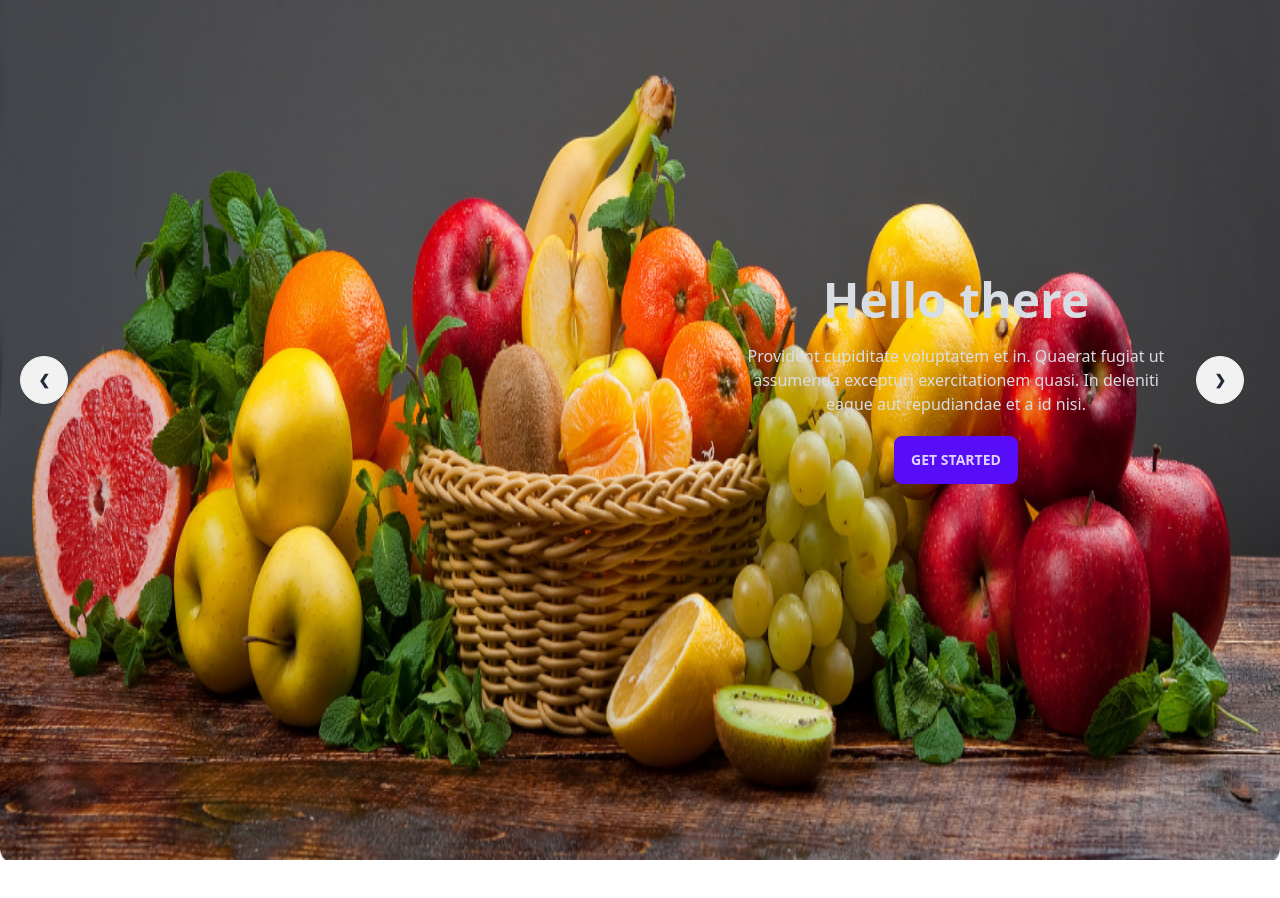
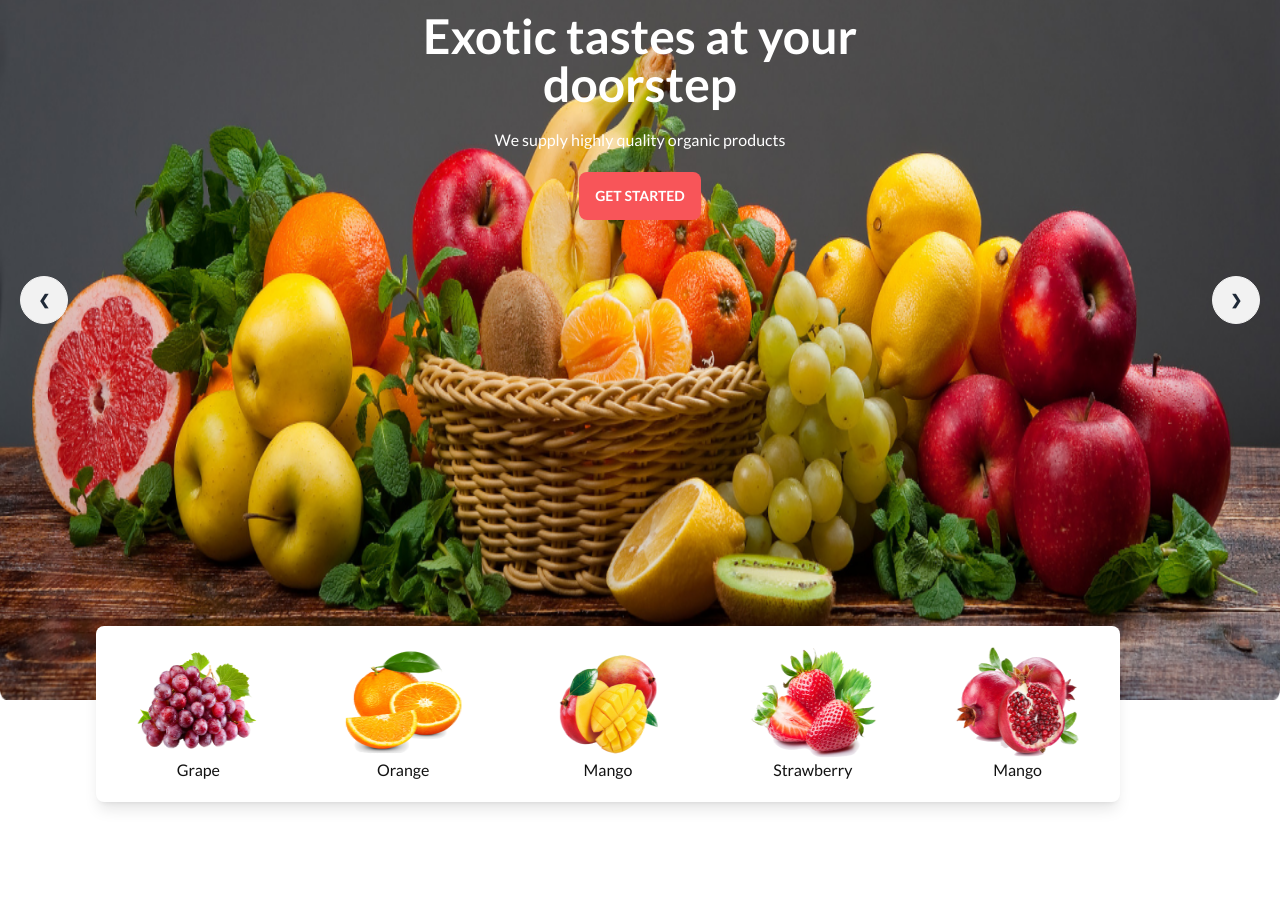
Before and after one commit to Arahman75/B8A3-fruit-brust, a plain HTML site: page index.html in a window 1280 px wide. Shown: the part 240-1138 px from the top of the page. After the commit the page ends 1106 px from the top, so only its background shows below. Drawn offline with nearby package versions, Linux system fonts and the light colour scheme; grey boxes are pictures that could not be loaded.

Commit message:
added the banner section

```diff
--- a/index.html
+++ b/index.html
@@ -13,11 +13,17 @@
     <script src="https://cdn.tailwindcss.com"></script>
     <!-- font awesome -->
     <script src="https://kit.fontawesome.com/05eab3cc6e.js" crossorigin="anonymous"></script>
+    <!-- google font -->
+    <link rel="preconnect" href="https://fonts.googleapis.com">
+    <link rel="preconnect" href="https://fonts.gstatic.com" crossorigin>
+    <link
+        href="https://fonts.googleapis.com/css2?family=Crimson+Text:ital,wght@0,600;0,700;1,400&family=Lato:wght@400;700;900&display=swap"
+        rel="stylesheet">
 </head>
 
-<body>
+<body class="font-lato">
     <!-- header section start here -->
-    <header class="max-w-screen-xl mx-auto">
+    <header class="max-w-screen-xl mx-auto mb-14">
         <!-- navbar section start here -->
         <div class="navbar bg-[#F85559] rounded-full min-h-min py-3 px-8 text-white">
             <div class="navbar-start hidden lg:block">
@@ -59,28 +65,34 @@
         <!-- navbar section end here -->
 
         <!-- banner section start here -->
-        <div class="carousel w-full my-14">
-            <div id="slide1" class="carousel-item relative w-full">
+        <div class="carousel w-full h-screen mt-14">
+            <div id="slide1" class="carousel-item relative w-full ">
                 <img src="./images/banner1.png" class="w-full" />
+
+                <div class="absolute top-28 w-1/2 text-center left-1/4">
+                    <div class="text-white">
+                        <h1 class="mb-5 text-5xl font-bold">Exotic tastes at your <br> doorstep</h1>
+                        <p class="mb-5">We supply highly quality organic products</p>
+                        <button class="btn bg-[#F85559] border-0 text-white">Get Started</button>
+                    </div>
+                </div>
+
                 <div
                     class="absolute flex justify-between items-center transform -translate-y-1/2 left-5 right-5 top-1/2">
                     <a href="#slide4" class="btn btn-circle">❮</a>
-
-                    <div class="hero-content  text-center text-neutral-content">
-                        <div class="max-w-md text-center">
-                            <div>
-                                <h1 class="mb-5 text-5xl font-bold">Hello there</h1>
-                                <p class="mb-5">Provident cupiditate voluptatem et in. Quaerat fugiat ut assumenda
-                                    excepturi
-                                    exercitationem quasi. In deleniti eaque aut repudiandae et a id nisi.</p>
-                                <button class="btn btn-primary">Get Started</button>
-                            </div>
-                        </div>
                     <a href="#slide2" class="btn btn-circle">❯</a>
                 </div>
             </div>
             <div id="slide2" class="carousel-item relative w-full">
                 <img src="./images/banner2.png" class="w-full" />
+                <div class="absolute top-28 w-1/2 text-center left-1/4">
+                    <div class="text-white">
+                        <h1 class="mb-5 text-5xl font-bold">Exotic tastes at your <br> doorstep</h1>
+                        <p class="mb-5">We supply highly quality organic products</p>
+                        <button class="btn bg-[#F85559] border-0 text-white">Get Started</button>
+                    </div>
+                </div>
+
                 <div class="absolute flex justify-between transform -translate-y-1/2 left-5 right-5 top-1/2">
                     <a href="#slide1" class="btn btn-circle">❮</a>
                     <a href="#slide3" class="btn btn-circle">❯</a>
@@ -88,6 +100,14 @@
             </div>
             <div id="slide3" class="carousel-item relative w-full">
                 <img src="./images/banner3.png" class="w-full" />
+
+                <div class="absolute top-28 w-1/2 text-center left-1/4">
+                    <div class="text-white">
+                        <h1 class="mb-5 text-5xl font-bold">Exotic tastes at your <br> doorstep</h1>
+                        <p class="mb-5">We supply highly quality organic products</p>
+                        <button class="btn bg-[#F85559] border-0 text-white">Shop Now</button>
+                    </div>
+                </div>
                 <div class="absolute flex justify-between transform -translate-y-1/2 left-5 right-5 top-1/2">
                     <a href="#slide2" class="btn btn-circle">❮</a>
                     <a href="#slide4" class="btn btn-circle">❯</a>
@@ -95,12 +115,48 @@
             </div>
             <div id="slide4" class="carousel-item relative w-full">
                 <img src="./images/banner4.png" class="w-full" />
+
+                <div class="absolute top-28 w-1/2 text-center left-1/4">
+                    <div class="text-white">
+                        <h1 class="mb-5 text-5xl font-bold">Exotic tastes at your <br> doorstep</h1>
+                        <p class="mb-5">We supply highly quality organic products</p>
+                        <button class="btn bg-[#F85559] border-0 text-white">Shop Now</button>
+                    </div>
+                </div>
                 <div class="absolute flex justify-between transform -translate-y-1/2 left-5 right-5 top-1/2">
                     <a href="#slide3" class="btn btn-circle">❮</a>
                     <a href="#slide1" class="btn btn-circle">❯</a>
                 </div>
             </div>
         </div>
+        <!-- banner section end here -->
+        <!-- banner bottom section start here -->
+        <div class="mb-40 hidden lg:block">
+            <div
+                class="w-4/5 ml-24 bg-[#FFF] shadow-lg absolute rounded-lg -mt-20 py-5 flex justify-around items-center">
+                <div class="text-center">
+                    <img class="w-32 h-28" src="./images/fruit1.png" alt="">
+                    <p class="text-[#121212]">Grape</p>
+                </div>
+                <div class="text-center">
+                    <img class="w-32 h-28" src="./images/fruit2.png" alt="">
+                    <p class="text-[#121212]">Orange</p>
+                </div>
+                <div class="text-center">
+                    <img class="w-32 h-28" src="./images/fruit3.png" alt="">
+                    <p class="text-[#121212]">Mango</p>
+                </div>
+                <div class="text-center">
+                    <img class="w-32 h-28" src="./images/fruit4.png" alt="">
+                    <p class="text-[#121212]">Strawberry</p>
+                </div>
+                <div class="text-center">
+                    <img class="w-32 h-28" src="./images/fruit5.png" alt="">
+                    <p class="text-[#121212]">Mango</p>
+                </div>
+            </div>
+        </div>
+        <!-- banner bottom section end here -->
     </header>
     <main>
 
--- a/style.css
+++ b/style.css
@@ -3,3 +3,8 @@
     font-size: 18px;
     font-weight: 500;
 }
+
+.font-lato {
+    font-family: 'Crimson Text', serif;
+    font-family: 'Lato', sans-serif;
+}
```
Lines whose indentation alone changed are shown as unchanged.
